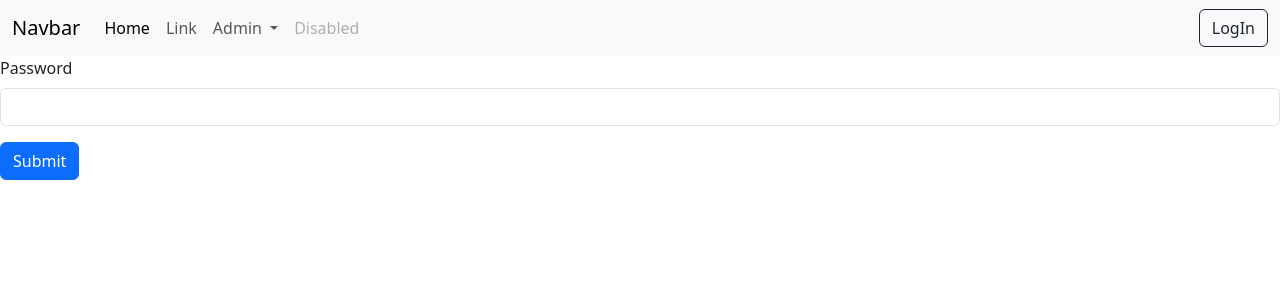
After one commit to Amankeshrwani/https---github.com-Amankeshrwani-studentwebsite, a Flask app: page /Admin in a window 1280 px wide. The commit adds this page. Shown: the top 300 px of the page. Run offline with Flask 3, Linux system fonts and the light colour scheme.

Commit message:
added a delete method and admin pannel

```diff
--- a/app.py
+++ b/app.py
@@ -1,8 +1,10 @@
-from flask import Flask, render_template, request
+from flask import Flask, render_template, request, redirect
 from flask_sqlalchemy import SQLAlchemy
 from datetime import datetime
 app = Flask(__name__)
 
+AdminPass = "aman37560"
+AdminPassword = ""
 
 app.config['SQLALCHEMY_DATABASE_URI'] = 'sqlite:///login.db'
 app.config["SQLALCHEMY_TRACK_MODIFICATIONS"] = False
@@ -15,12 +17,39 @@ class LogIn(db.Model):
     date = db.Column(db.DateTime, default = datetime.utcnow)
 
     def __repr__(self) -> str:
-        return f"{self.email} -----> {self.password}"
+        return f"{self.email} <-----> {self.password}"
 
 @app.route("/")
 def home():
     allId = LogIn.query.all()
     return render_template("index.html",allId = allId)
+
+@app.route("/AllIds")
+def AllIds():
+    allId = LogIn.query.all()
+    return render_template("NotAdmin.html")
+
+@app.route("/Admin",methods = ["GET","POST"])
+def Admin():
+    global AdminPass, AdminPassword
+    if request.method == "POST":
+
+        AdminPassword = request.form['password']
+        return redirect("/AdminPannel")
+
+    return render_template("admin.html")
+
+@app.route("/AdminPannel")
+def AdminPannel():
+    global AdminPass, AdminPassword
+    if AdminPassword == AdminPass:
+        AdminPassword = None
+        allId = LogIn.query.all()
+        return render_template("adminPannel.html", allId = allId)
+    else:
+        AdminPassword = None
+        return render_template("NotAdmin.html")
+
 
 @app.route("/login", methods=['GET','POST'])
 def Login():
@@ -32,8 +61,19 @@ def Login():
         login = LogIn(email = email, password = password)
         db.session.add(login)
         db.session.commit()
+    return render_template("login.html")
 
-    return render_template("login.html")
+@app.route("/clearId/<int:sno>")
+def ClearId(sno):
+    id = LogIn.query.filter_by(sno= sno).first()
+    db.session.delete(id)
+    db.session.commit()
+    print("redirect")
+
+    return redirect("/AllIds")
+
+
+
 
 if __name__ == "__main__":
     app.run(debug=True)
--- /dev/null
+++ b/templates/NotAdmin.html
@@ -0,0 +1,6 @@
+{% extends 'bace.html' %}
+{% block body %}
+<div class="alert alert-danger" role="alert">
+    Your are Not a Admin
+</div>
+{% endblock body %}
--- /dev/null
+++ b/templates/admin.html
@@ -0,0 +1,12 @@
+{% extends 'bace.html' %}
+{% block body %}
+<div>
+    <form method="POST">
+        <div class="mb-3">
+          <label for="exampleInputPassword1" class="form-label">Password</label>
+          <input name="password" type="password" class="form-control" id="exampleInputPassword1">
+        </div>
+        <button type="submit" class="btn btn-primary">Submit</button>
+      </form>
+</div>
+{% endblock body %}
--- a/templates/bace.html
+++ b/templates/bace.html
@@ -24,10 +24,10 @@
                 </li>
                 <li class="nav-item dropdown">
                   <a class="nav-link dropdown-toggle" href="#" role="button" data-bs-toggle="dropdown" aria-expanded="false">
-                    Dropdown
+                    Admin
                   </a>
                   <ul class="dropdown-menu">
-                    <li><a class="dropdown-item" href="#">Action</a></li>
+                    <li><a class="dropdown-item" href="/Admin">Admin</a></li>
                     <li><a class="dropdown-item" href="#">Another action</a></li>
                     <li><hr class="dropdown-divider"></li>
                     <li><a class="dropdown-item" href="#">Something else here</a></li>
```
Also changed, not shown: templates/All_Id.html (added, +17 -0 lines), templates/adminPannel.html (added, +19 -0 lines), templates/index.html (+0 -12 lines), instance/login.db.
